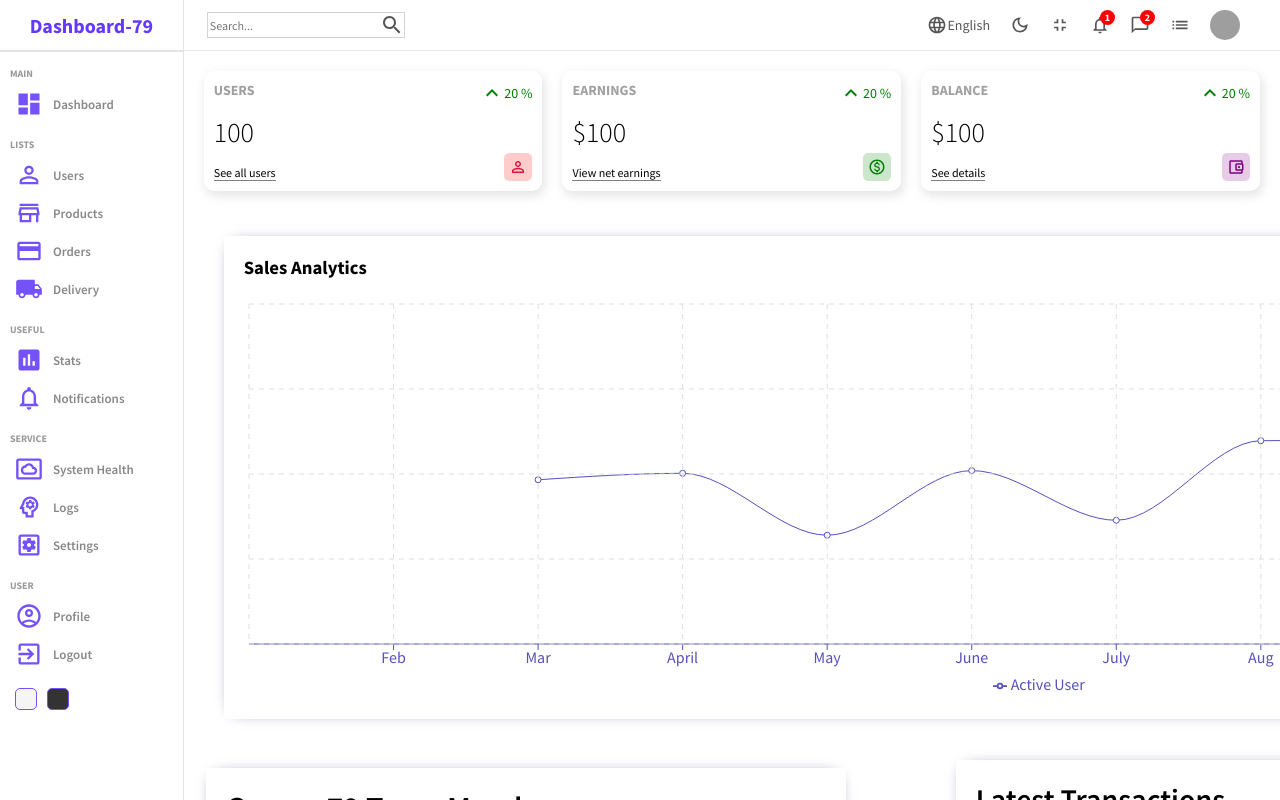
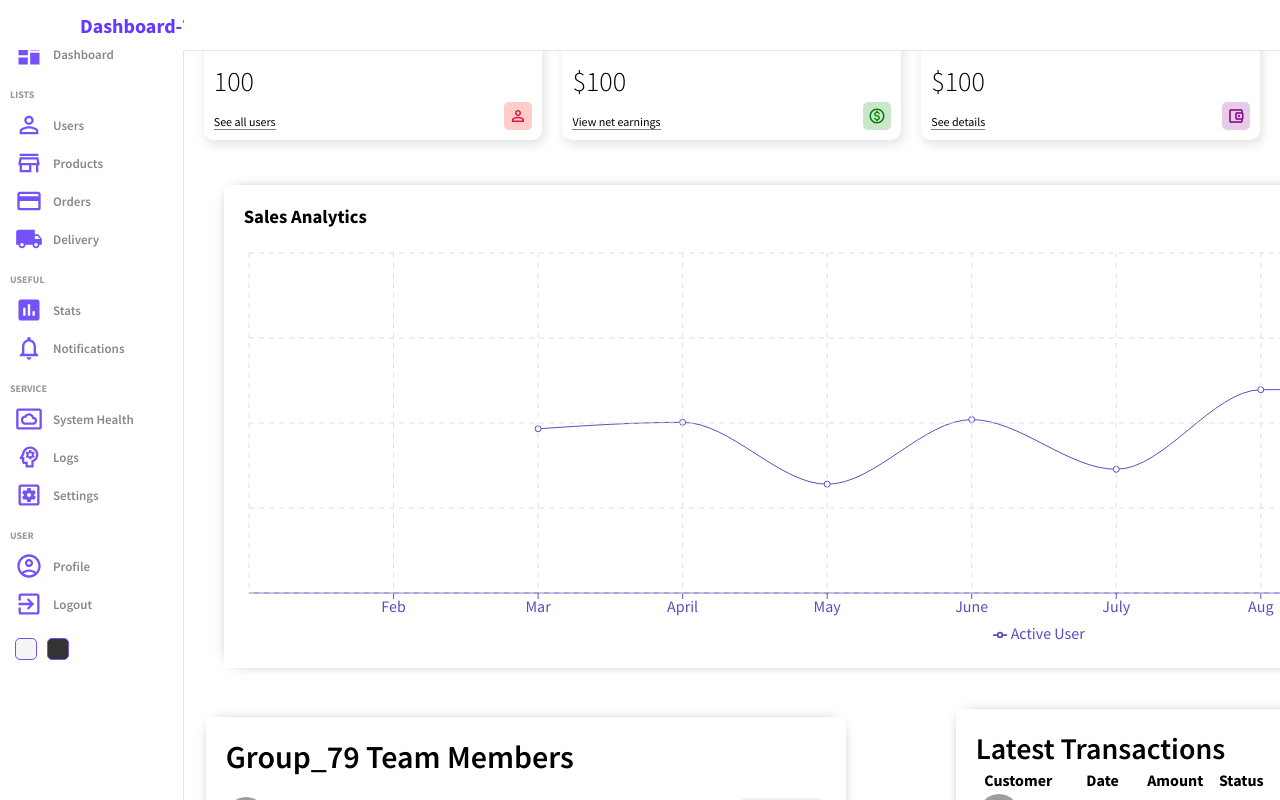
Before and after one commit to davidokani/Dashboard-79, a React (Create React App) app: page / in a window 1280 px wide. Shown: the top 800 px of the page. Built offline with nearby package versions, Linux system fonts and the light colour scheme; grey boxes are pictures that could not be loaded.

Commit message:
Going through overall...

```diff
--- a/src/components/navbar/navbar.scss
+++ b/src/components/navbar/navbar.scss
@@ -5,6 +5,10 @@
   align-items: center;
   font-size: 14px;
   color: #555;
+  position: fixed;
+  padding-left: 1200px;
+  background-color: white;
+  z-index: 100;
 
   .wrapper {
     width: 100%;
@@ -29,6 +33,7 @@
         }
       }
     }
+
     .items {
       display: flex;
       align-items: center;
--- a/src/components/sidebar/sidebar.scss
+++ b/src/components/sidebar/sidebar.scss
@@ -3,17 +3,24 @@
   border-right: 0.5px solid rgb(230, 227, 227);
   min-height: 100vh;
   background-color: white;
+
   .top {
     height: 50px;
     display: flex;
     align-items: center;
     justify-content: center;
+    position: fixed;
+    background-color: white;
+    padding-left: 80px;
+
+
     .logo {
       font-size: 20px;
       font-weight: bold;
       color: #6439ff;
     }
   }
+
   hr {
     height: 0;
     border: 0.5px solid rgb(230, 227, 227);
@@ -34,6 +41,7 @@
         margin-top: 15px;
         margin-bottom: 5px;
       }
+
       li {
         display: flex;
         align-items: center;
@@ -48,6 +56,7 @@
           font-size: 28px;
           color: #7451f8;
         }
+
         span {
           font-size: 13px;
           font-weight: 600;
```
